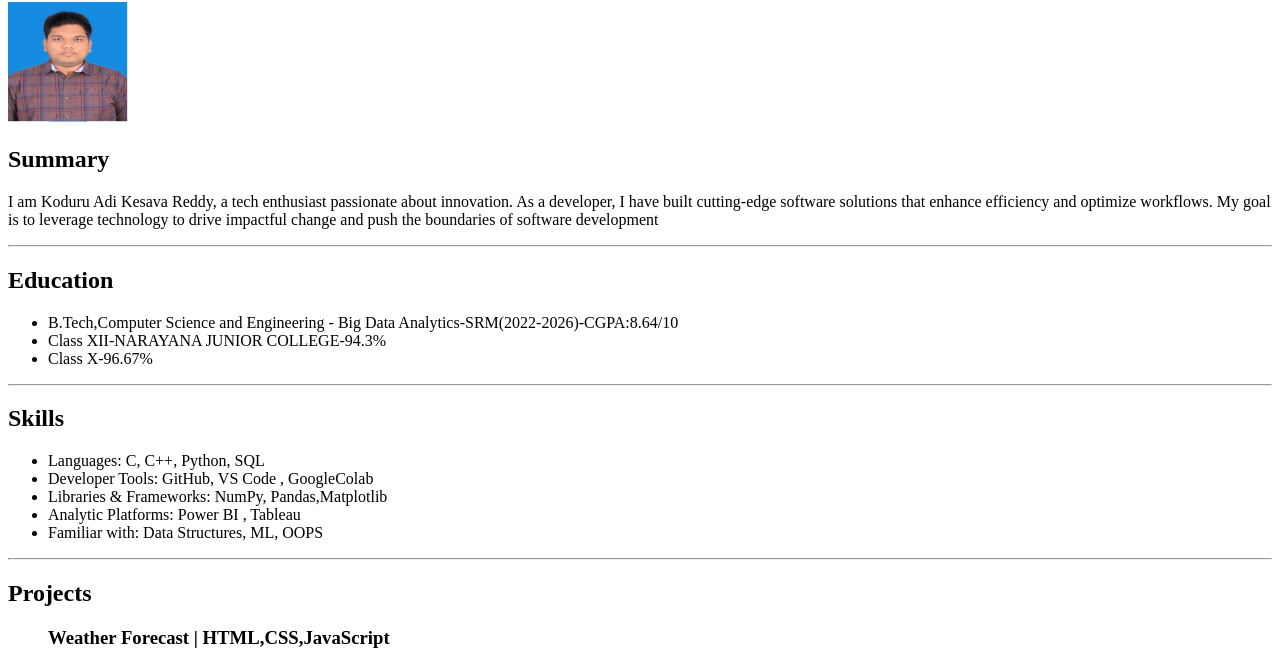
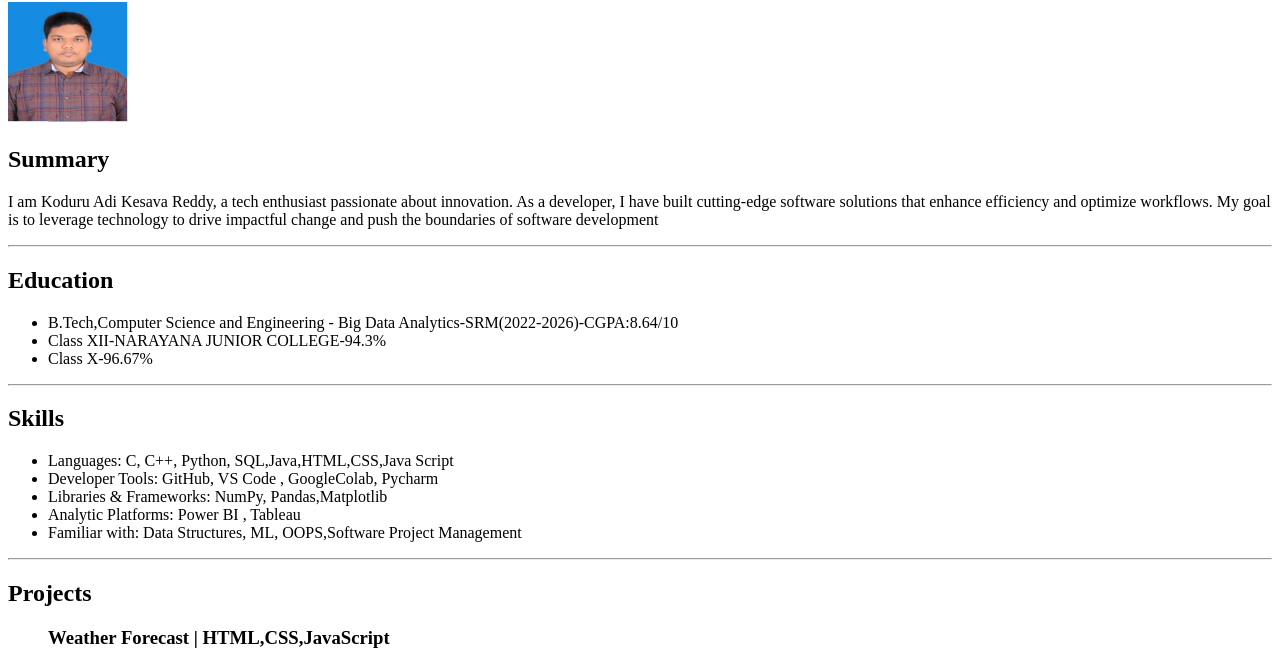
Before and after one commit to adikesava9706/AdiPortfolio-website, a plain HTML site: page index.html in a window 1280 px wide. Shown: the part 78-743 px from the top of the page. Drawn offline with Linux system fonts and the light colour scheme.

Commit message:
Fix HTML formatting and update content

```diff
--- a/index.html
+++ b/index.html
@@ -28,11 +28,11 @@ the boundaries of software development</p>
 
 <h2>Skills</h2>
 <ul>
-    <li>Languages: C, C++, Python, SQL</li>
-    <li>Developer Tools: GitHub, VS Code , GoogleColab</li>
+    <li>Languages: C, C++, Python, SQL,Java,HTML,CSS,Java Script</li>
+    <li>Developer Tools: GitHub, VS Code , GoogleColab, Pycharm</li>
     <li>Libraries & Frameworks: NumPy, Pandas,Matplotlib</li>
     <li>Analytic Platforms: Power BI , Tableau </li>
-    <li>Familiar with: Data Structures, ML, OOPS
+    <li>Familiar with: Data Structures, ML, OOPS,Software Project Management
 </li>
 </ul>
  <hr/>
@@ -88,4 +88,5 @@ cardiovascular disease.</li>
 
 
 </body>
+
 </html>
```
